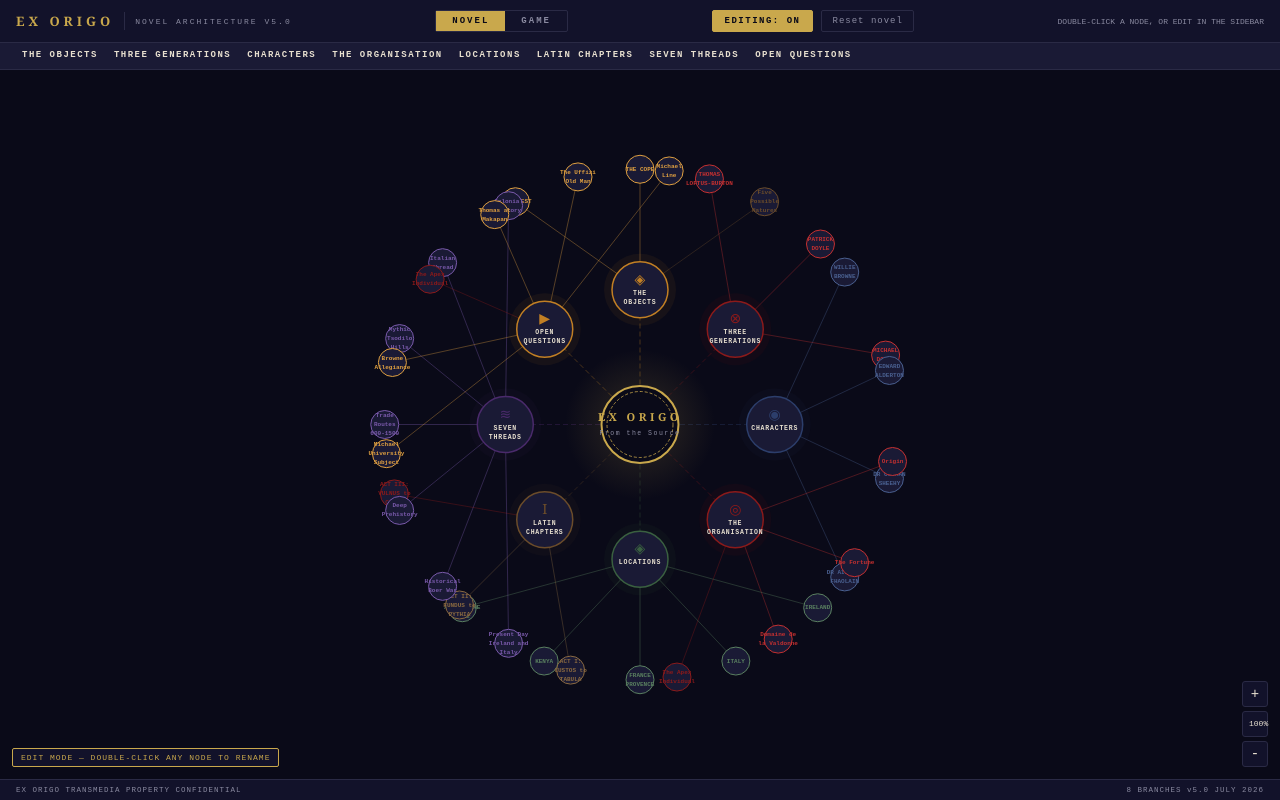
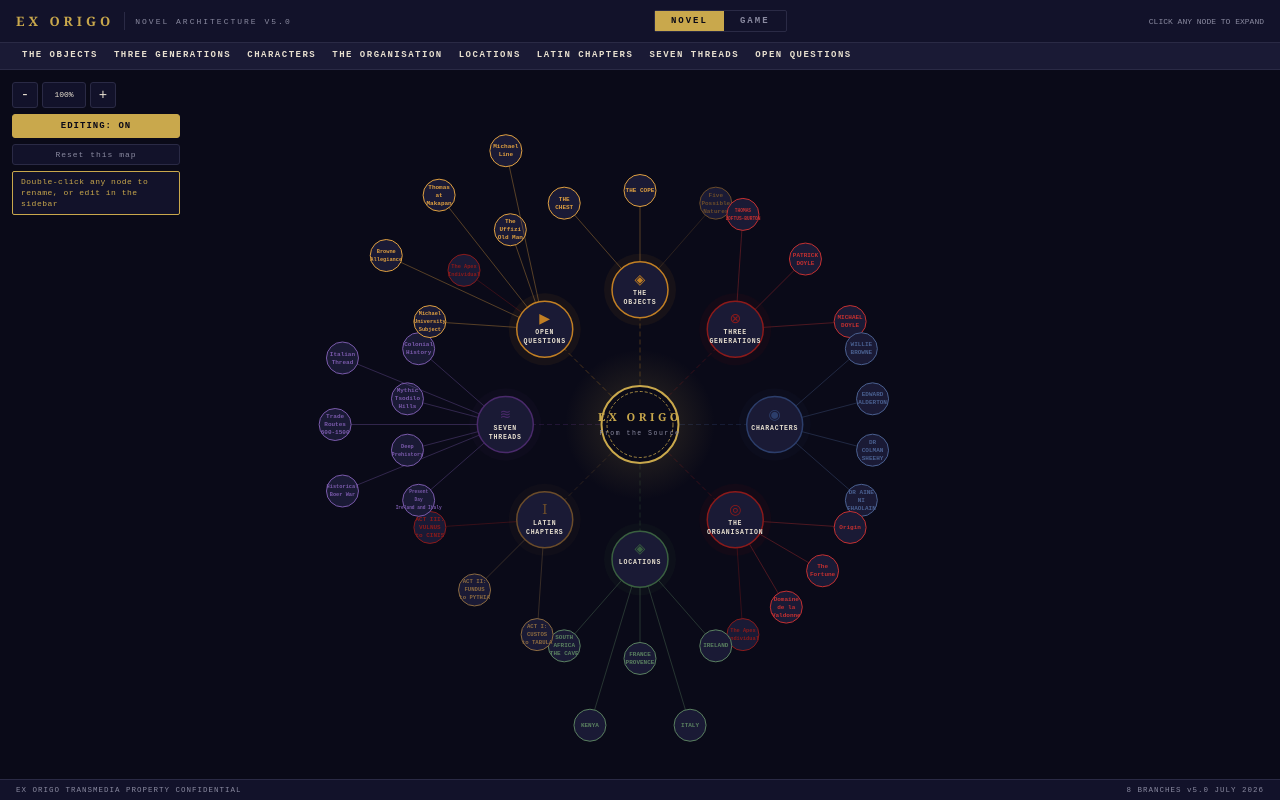
Before and after one commit to colm64kelly-web/ex-origo-mindmap, a React (Create React App) app: page / in a window 1280 px wide. Both pictures are taken after a click on the button "EDIT MODE". Built offline with nearby package versions, Linux system fonts and the light colour scheme.

Commit message:
v8: fix node overlap, text bleed, and edit-mode visibility

```diff
--- a/src/App.js
+++ b/src/App.js
@@ -28,7 +28,7 @@ const C = {
 // Wrap a node label across up to 3 lines without dropping words.
 // Greedily packs words onto a line until it would exceed maxChars,
 // then overflows any remainder onto the last line rather than truncating.
-function wrapLabel(label, maxChars = 11, maxLines = 3) {
+function wrapLabel(label, maxChars = 8, maxLines = 3) {
   const words = (label || "").split(" ").filter(Boolean);
   const lines = [];
   let current = "";
@@ -313,7 +313,7 @@ function Detail({ node, onSelect, onClose, editMode, onUpdateNode }) {
   );
 }
 
-function RadialMap({ data, selected, onSelect, editMode, onUpdateNode }) {
+function RadialMap({ data, selected, onSelect, editMode, onUpdateNode, onToggleEdit, onReset }) {
   const ref = useRef(null);
   const wrapRef = useRef(null);
   const [dim, setDim] = useState({ w:900, h:700 });
@@ -391,11 +391,17 @@ function RadialMap({ data, selected, onSelect, editMode, onUpdateNode }) {
   const cy = dim.h / 2;
   // Branch nodes sit at inner ring
   const R1 = Math.min(cx, cy) * 0.38;
-  // Child nodes sit at outer ring
-  const R2 = Math.min(cx, cy) * 0.72;
+  // Child nodes sit on two staggered outer radii - crowded branches
+  // (5+ children) alternate near/far so nodes don't pack onto one ring
+  const R2a = Math.min(cx, cy) * 0.66;
+  const R2b = Math.min(cx, cy) * 0.86;
   const n = data.branches.length;
   const BNR = 28; // branch node radius
-  const CNR = 14; // child node radius
+  const CNR = 16; // child node radius
+  // Angular gap between adjacent branches - no branch's children may
+  // fan wider than this or they bleed into the neighbouring branch
+  const sector = (2 * Math.PI) / n;
+  const maxFanSpread = sector * 0.42;
 
   return (
     <div
@@ -443,13 +449,13 @@ function RadialMap({ data, selected, onSelect, editMode, onUpdateNode }) {
         const isHov = hovered === br.id;
         const nodeR = isSel ? BNR + 12 : isHov ? BNR + 5 : BNR;
 
-        // Spread child nodes in a fan around the branch direction.
-        // Scales with child count so branches with many children (e.g.
-        // SEVEN THREADS, OPEN QUESTIONS) get a wider arc instead of
-        // packing into the same fixed spread as a 3-child branch.
+        // Spread child nodes in a fan around the branch direction, but
+        // never wider than the safe sector to the neighbouring branch -
+        // that's what was letting OPEN QUESTIONS / SEVEN THREADS bleed
+        // into THE OBJECTS and THREE GENERATIONS.
         const children = br.children || [];
         const fanSpread = children.length > 1
-          ? Math.min(1.3, 0.25 + (children.length - 1) * 0.13)
+          ? Math.min(maxFanSpread, 0.22 + (children.length - 1) * 0.07)
           : 0;
 
         return (
@@ -470,9 +476,15 @@ function RadialMap({ data, selected, onSelect, editMode, onUpdateNode }) {
                 ? -fanSpread + (j / (total - 1)) * fanSpread * 2
                 : 0;
               const chAngle = brAngle + offset;
-              const chx = cx + R2 * Math.cos(chAngle);
-              const chy = cy + R2 * Math.sin(chAngle);
+              // Crowded branches (5+) alternate between the near and far
+              // ring so adjacent nodes aren't fighting for the same arc
+              const chR = (total > 4 && j % 2 === 1) ? R2b : R2a;
+              const chx = cx + chR * Math.cos(chAngle);
+              const chy = cy + chR * Math.sin(chAngle);
               const chSel = selected && selected.id === ch.id;
+              const chLines = wrapLabel(ch.label);
+              const longest = Math.max(...chLines.map(l => l.length));
+              const chFontSize = longest > 8 ? Math.max(4.5, 6 - (longest - 8) * 0.35) : 6;
 
               return (
                 <g key={ch.id}>
@@ -514,16 +526,17 @@ function RadialMap({ data, selected, onSelect, editMode, onUpdateNode }) {
                         />
                       </foreignObject>
                     ) : (
-                      /* Child label - wraps up to 3 lines, no words dropped */
-                      wrapLabel(ch.label).map((line, li, arr) => (
+                      /* Child label - wraps up to 3 lines, no words dropped,
+                         font shrinks a little if the longest line is wide */
+                      chLines.map((line, li, arr) => (
                         <text
                           key={li}
                           x={chx}
-                          y={chy + (li - (arr.length - 1) / 2) * 9}
+                          y={chy + (li - (arr.length - 1) / 2) * 8}
                           textAnchor="middle"
                           dominantBaseline="middle"
                           fill={chSel ? "#fff" : (ch.color || br.color)}
-                          fontSize={6}
+                          fontSize={chFontSize}
                           fontFamily="Courier New, monospace"
                           fontWeight="bold"
                         >
@@ -633,30 +646,52 @@ function RadialMap({ data, selected, onSelect, editMode, onUpdateNode }) {
       </g>
       </svg>
 
-      {/* Zoom controls */}
+      {/* Map controls - top-left, deliberately clear of the sidebar
+          (which is fixed top:0 to bottom:0 on the right and was hiding
+          these when they lived in the header or bottom-right) */}
       <div style={{
-        position:"absolute", right:12, bottom:12, display:"flex",
-        flexDirection:"column", gap:4, zIndex:5,
+        position:"absolute", left:12, top:12, display:"flex",
+        flexDirection:"column", gap:6, zIndex:5,
       }}>
+        <div style={{ display:"flex", gap:4 }}>
+          <button onClick={() => setZoom(z => Math.max(0.5, +(z - 0.15).toFixed(2)))}
+            style={zoomBtnStyle}>-</button>
+          <button onClick={resetView} style={{ ...zoomBtnStyle, width:44, fontSize:8 }}>
+            {Math.round(zoom * 100)}%
+          </button>
           <button onClick={() => setZoom(z => Math.min(2.5, +(z + 0.15).toFixed(2)))}
             style={zoomBtnStyle}>+</button>
-        <button onClick={resetView} style={{ ...zoomBtnStyle, fontSize:8 }}>
-          {Math.round(zoom * 100)}%
-        </button>
-        <button onClick={() => setZoom(z => Math.max(0.5, +(z - 0.15).toFixed(2)))}
-          style={zoomBtnStyle}>-</button>
         </div>
 
+        <button onClick={onToggleEdit} style={{
+          padding:"6px 10px", border:"1px solid "+(editMode ? C.gold : C.border),
+          borderRadius:3, background: editMode ? C.gold : C.bgP,
+          color: editMode ? C.bg : C.cream, cursor:"pointer",
+          fontSize:9, letterSpacing:1, fontWeight:"bold",
+          fontFamily:"Courier New, monospace", textTransform:"uppercase",
+        }}>
+          {editMode ? "Editing: ON" : "Edit Mode"}
+        </button>
+
         {editMode && (
+          <>
+            <button onClick={onReset} style={{
+              padding:"5px 10px", border:"1px solid "+C.border, borderRadius:3,
+              background:C.bgP, color:C.muted, cursor:"pointer",
+              fontSize:8, letterSpacing:1, fontFamily:"Courier New, monospace",
+            }}>
+              Reset this map
+            </button>
             <div style={{
-          position:"absolute", left:12, bottom:12, fontSize:8,
-          letterSpacing:1, color:C.gold, background:C.bgP,
+              fontSize:8, letterSpacing:0.5, color:C.gold, background:C.bgP,
               border:"1px solid "+C.gold, borderRadius:2, padding:"4px 8px",
-          zIndex:5,
+              maxWidth:150, lineHeight:1.4,
             }}>
-          EDIT MODE — DOUBLE-CLICK ANY NODE TO RENAME
+              Double-click any node to rename, or edit in the sidebar
             </div>
+          </>
         )}
+      </div>
     </div>
   );
 }
@@ -803,32 +838,7 @@ export default function App() {
           ))}
         </div>
 
-        {!mobile && (
-          <div style={{ display:"flex", alignItems:"center", gap:8 }}>
-            <button onClick={() => setEditMode(e => !e)} style={{
-              padding:"5px 12px", border:"1px solid "+(editMode ? C.gold : C.border),
-              borderRadius:2, background: editMode ? C.gold : "transparent",
-              color: editMode ? C.bg : C.muted, cursor:"pointer",
-              fontSize:9, letterSpacing:1.5, fontWeight:"bold",
-              fontFamily:"Courier New, monospace", textTransform:"uppercase",
-            }}>
-              {editMode ? "Editing: ON" : "Edit Mode"}
-            </button>
-            {editMode && (
-              <button onClick={resetMode} style={{
-                padding:"5px 10px", border:"1px solid "+C.border, borderRadius:2,
-                background:"transparent", color:C.muted, cursor:"pointer",
-                fontSize:9, letterSpacing:1, fontFamily:"Courier New, monospace",
-              }}>
-                Reset {mode}
-              </button>
-            )}
-          </div>
-        )}
-
-        <div style={{ fontSize:8, color:C.muted }}>
-          {editMode ? "DOUBLE-CLICK A NODE, OR EDIT IN THE SIDEBAR" : "CLICK ANY NODE TO EXPAND"}
-        </div>
+        <div style={{ fontSize:8, color:C.muted }}>CLICK ANY NODE TO EXPAND</div>
       </div>
 
       <div style={{ padding:"5px 16px", background:C.bgC, borderBottom:"1px solid "+C.border,
@@ -853,7 +863,8 @@ export default function App() {
         {mobile
           ? <HierMap data={data} selected={selected} onSelect={setSelected}/>
           : <RadialMap data={data} selected={selected} onSelect={setSelected}
-              editMode={editMode} onUpdateNode={updateNode}/>
+              editMode={editMode} onUpdateNode={updateNode}
+              onToggleEdit={() => setEditMode(e => !e)} onReset={resetMode}/>
         }
         <Detail node={selected} onSelect={setSelected} onClose={() => setSelected(null)}
           editMode={!mobile && editMode} onUpdateNode={updateNode}/>
```
Lines whose indentation alone changed are shown as unchanged.
